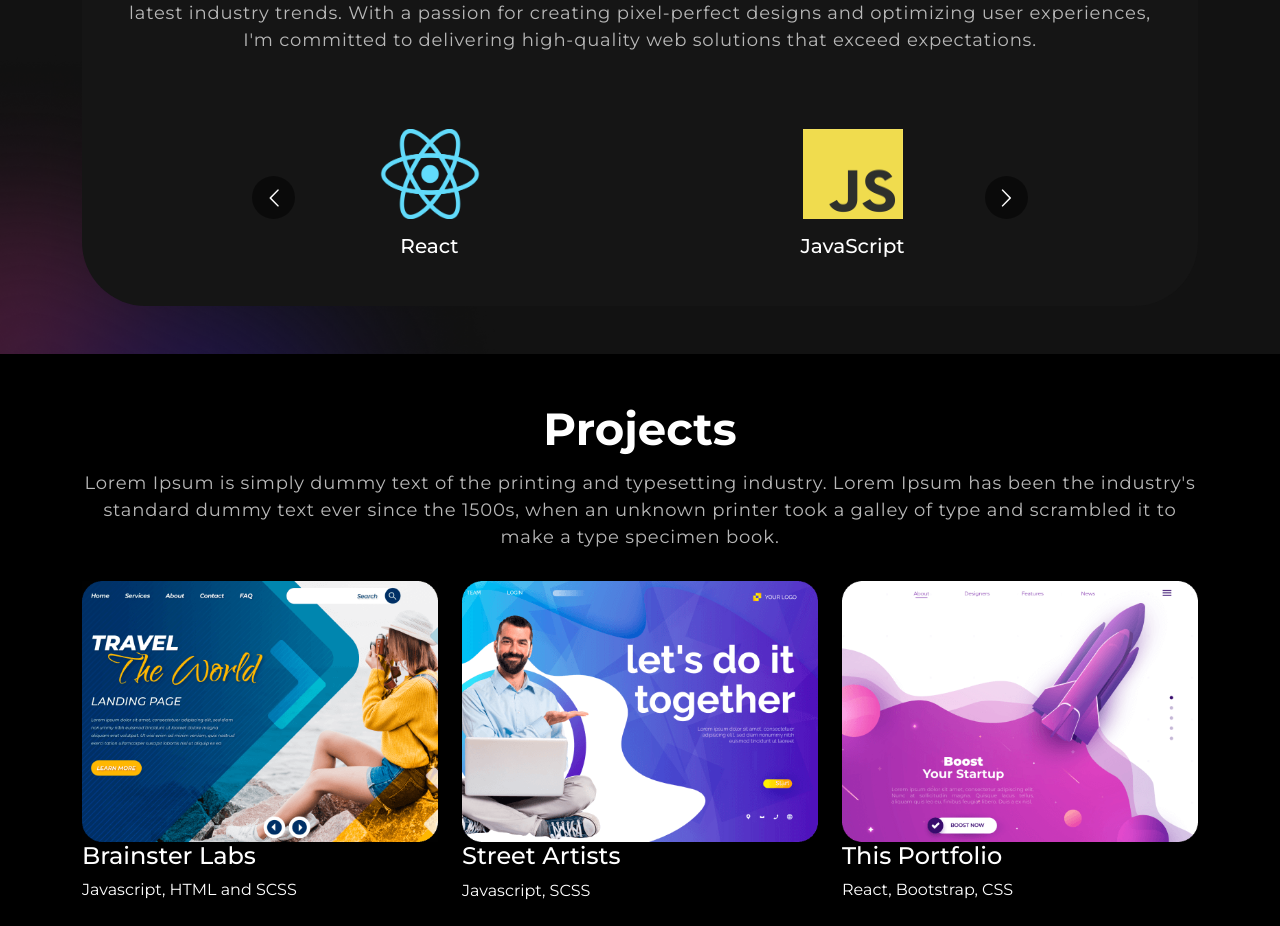
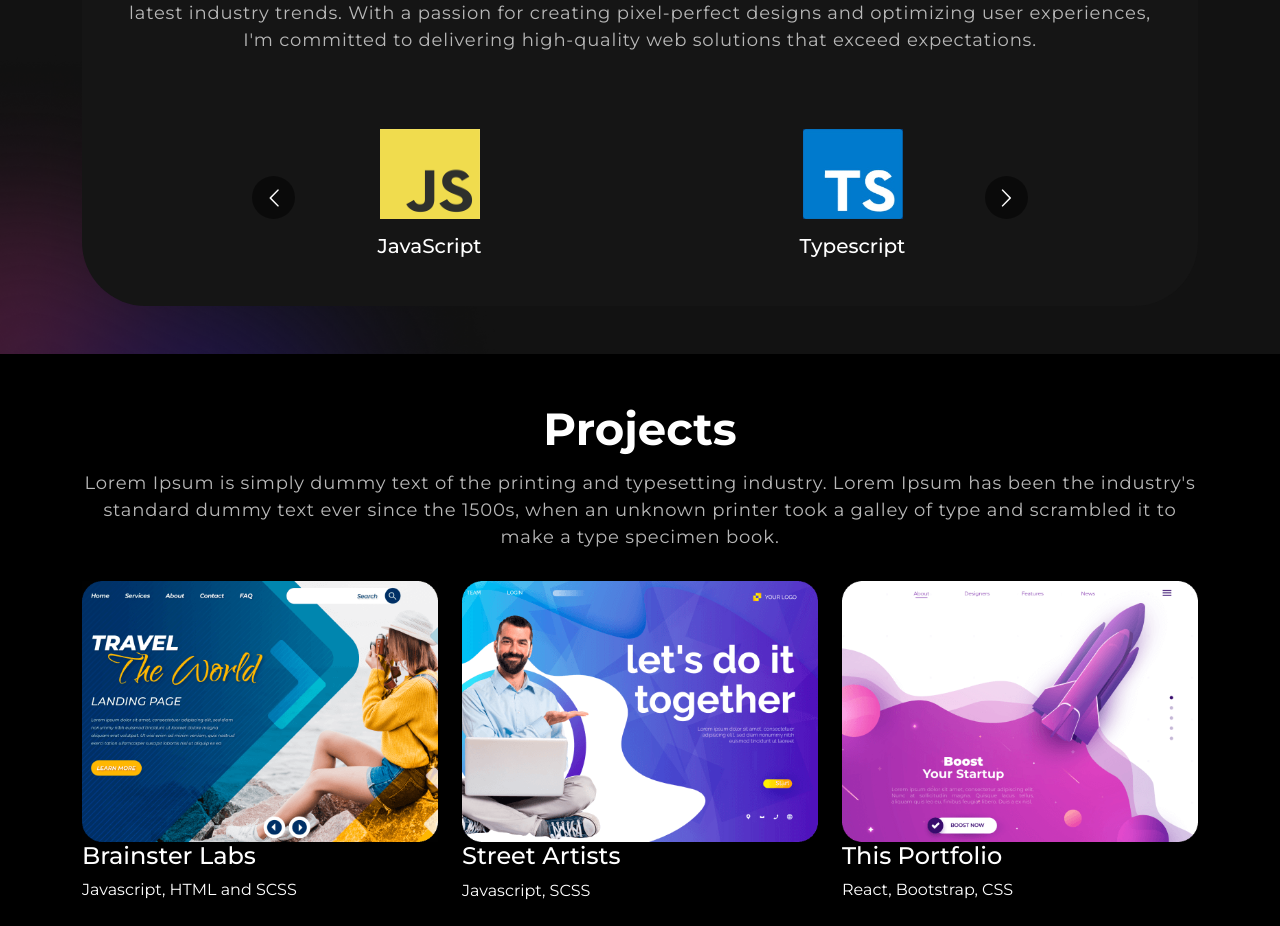
Before and after one commit to Shkurtevski/MyPortfolio, a React (Create React App) app: page / in a window 1280 px wide. Shown: the part 820-1746 px from the top of the page. Built offline with nearby package versions, Linux system fonts and the light colour scheme; grey boxes are pictures that could not be loaded.

Commit message:
adding a more relevant skills

```diff
--- a/src/components/Banner/sub-components/Tagline.tsx
+++ b/src/components/Banner/sub-components/Tagline.tsx
@@ -1,5 +1,3 @@
-import React from "react";
-
 interface TaglineProps {
   text: string;
 }
--- a/src/components/Skills/Skills.tsx
+++ b/src/components/Skills/Skills.tsx
@@ -1,11 +1,9 @@
 import Carousel from "react-multi-carousel";
 import "react-multi-carousel/lib/styles.css";
-import javascriptIcon from "../../assets/img/javascript-logo.png";
-import reactIcon from "../../assets/img/React-icon.png";
-import cssIcon from "../../assets/img/css-logo.png";
-import htmlIcon from "../../assets/img/html-logo.png";
-import sassIcon from "../../assets/img/sass-logo.png";
 import colorSharp from "../../assets/img/color-sharp.png";
+import { skillsData } from "../../data/data";
+import SkillItem from "./sub-components/SkillItem";
+import SkillText from "./sub-components/SkillText";
 
 const Skills = () => {
   const responsive = {
@@ -33,39 +31,26 @@ const Skills = () => {
         <div className="row">
           <div className="col-12">
             <div className="skill-bx wow zoomIn">
-              <h2>Top Skills</h2>
-              <p>
-                I have a deep appreciation for clean and maintainable code, and
-                I'm always eager to learn and adapt to the latest industry
-                trends. With a passion for creating pixel-perfect designs and
-                optimizing user experiences, I'm committed to delivering
-                high-quality web solutions that exceed expectations.
-              </p>
+              <SkillText
+                skillTitle="Top Skills"
+                skillParagraph="I have a deep appreciation for clean and maintainable code, and I'm
+        always eager to learn and adapt to the latest industry trends. With a
+        passion for creating pixel-perfect designs and optimizing user
+        experiences, I'm committed to delivering high-quality web solutions that
+        exceed expectations."
+              />
               <Carousel
                 responsive={responsive}
                 infinite={true}
                 className="owl-carousel owl-theme skill-slider"
               >
-                <div className="item">
-                  <img src={reactIcon} alt="javascript-logo" />
-                  <h5>React</h5>
-                </div>
-                <div className="item">
-                  <img src={javascriptIcon} alt="react-logo" />
-                  <h5>JavaScript</h5>
-                </div>
-                <div className="item">
-                  <img src={cssIcon} alt="css-icon" />
-                  <h5>CSS</h5>
-                </div>
-                <div className="item">
-                  <img src={htmlIcon} alt="html-icon" />
-                  <h5>HTML</h5>
-                </div>
-                <div className="item">
-                  <img src={sassIcon} alt="sass-icon" />
-                  <h5>Sass</h5>
-                </div>
+                {skillsData.map((skill) => (
+                  <SkillItem
+                    key={skill.id}
+                    icon={skill.icon}
+                    title={skill.title}
+                  />
+                ))}
               </Carousel>
             </div>
           </div>
--- /dev/null
+++ b/src/components/Skills/sub-components/SkillItem.tsx
@@ -0,0 +1,15 @@
+interface SkillItemProps {
+  icon: string;
+  title: string;
+}
+
+const SkillItem = ({ icon, title }: SkillItemProps) => {
+  return (
+    <div className="item">
+      <img src={icon} alt={title} />
+      <h5>{title}</h5>
+    </div>
+  );
+};
+
+export default SkillItem;
--- /dev/null
+++ b/src/components/Skills/sub-components/SkillText.tsx
@@ -0,0 +1,19 @@
+import React from 'react'
+
+interface SkillTextProps{
+    skillTitle: string;
+    skillParagraph: string;
+}
+
+const SkillText = ({skillTitle, skillParagraph}: SkillTextProps) => {
+  return (
+    <React.Fragment>
+      <h2>{skillTitle}</h2>
+      <p>
+        {skillParagraph}
+      </p>
+    </React.Fragment>
+  );
+}
+
+export default SkillText
--- a/src/data/data.ts
+++ b/src/data/data.ts
@@ -1,11 +1,23 @@
 import { Project } from "./dataTypes";
+
+// Project Images
 import projImg1 from "../assets/img/project-img1.png";
 import projImg2 from "../assets/img/project-img2.png";
 import projImg3 from "../assets/img/project-img3.png";
 
+// Social Media Icons
 import linkedinIcon from "../assets/img/linkedin.svg";
 import githubIcon from "../assets/img/github.svg";
 import instagramIcon from "../assets/img/instagram.svg";
+
+// Skill Icons
+import javascriptIcon from "../assets/img/javascript-logo.png";
+import typescriptIcon from "../assets/img/typescript-logo.jpg";
+import reactIcon from "../assets/img/React-icon.png";
+import cssIcon from "../assets/img/css-logo.png";
+import htmlIcon from "../assets/img/html-logo.png";
+import sassIcon from "../assets/img/sass-logo.png";
+import bootstrapIcon from "../assets/img/bootstrap-logo.svg"
 
 export const projects: Project[] = [
   {
@@ -54,3 +66,41 @@ export const bannerText: string[] = [
   "React Developer.",
   "Javascript Developer.",
 ];
+
+export const skillsData = [
+  {
+    id: 1,
+    icon: javascriptIcon,
+    title: "JavaScript",
+  },
+  {
+    id: 2,
+    icon: typescriptIcon,
+    title: "Typescript",
+  },
+  {
+    id: 3,
+    icon: reactIcon,
+    title: "React",
+  },
+  {
+    id: 4,
+    icon: cssIcon,
+    title: "CSS",
+  },
+  {
+    id: 5,
+    icon: htmlIcon,
+    title: "HTML",
+  },
+  {
+    id: 6,
+    icon: sassIcon,
+    title: "Sass",
+  },
+  {
+    id: 7,
+    icon: bootstrapIcon,
+    title: "Bootstrap",
+  },
+];
```
Also changed, not shown: src/assets/img/typescript-logo.jpg (added).
